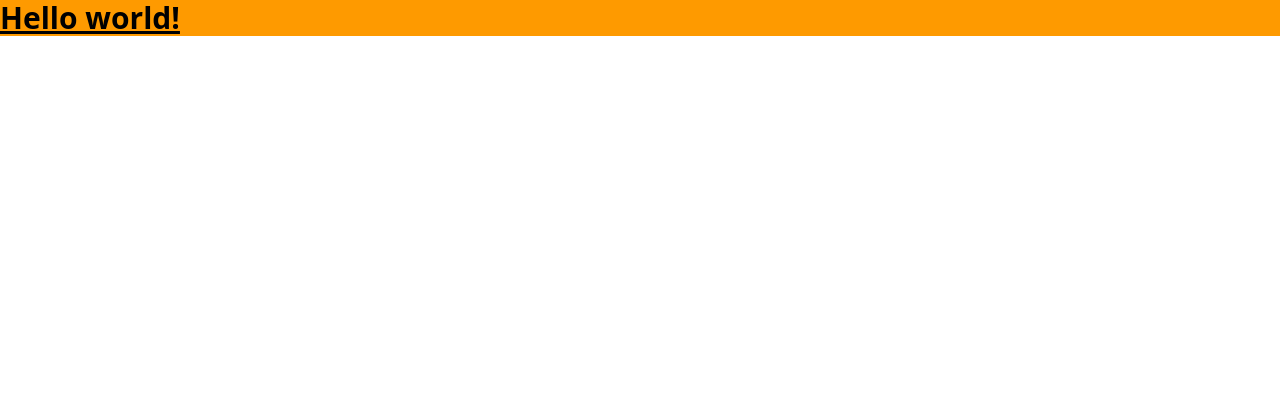
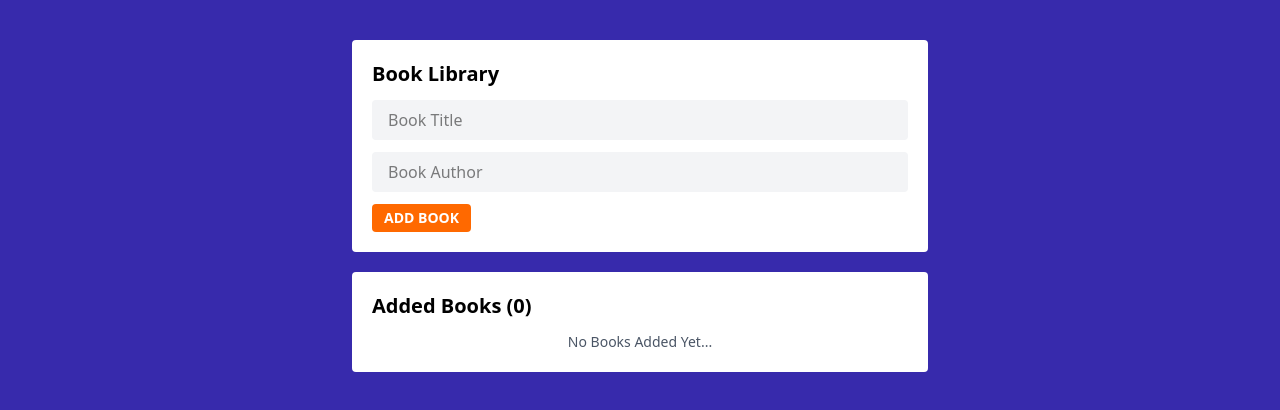
Before and after one commit to dhinakaran-Y/Library_App, a website: page index.html in a window 1280 px wide. Drawn offline with Linux system fonts and the light colour scheme.

Commit message:
UI&UX created

```diff
--- a/index.html
+++ b/index.html
@@ -5,9 +5,24 @@
   <meta name="viewport" content="width=device-width, initial-scale=1.0">
   <link href="./src/output.css" rel="stylesheet">
 </head>
-<body>
-  <h1 class="text-3xl font-bold underline bg-amber-500">
-    Hello world!
-  </h1>
+<body class="bg-indigo-800 p-10">
+   <div class="bg-white p-5 rounded max-w-xl mx-auto">
+     <h4 class="font-semibold text-xl">Book Library</h4>
+
+     <form action="" name="bookForm" class="space-y-3 mt-3">
+        <input type="text" name="" id="bookTitle" placeholder="Book Title" class="input" required>
+        <input type="text" name="" id="bookAuthor" placeholder="Book Author" class="input" required>
+        <button type="submit" class="px-3 py-1 bg-orange-500 rounded uppercase font-semibold text-sm text-white">Add Book</button>
+     </form>
+   </div>
+
+   <!-- Added books section -->
+    <section class="bg-white p-5 rounded max-w-xl mx-auto mt-5">
+        <h4 class="font-semibold text-xl">Added Books (<span id="bookCount">0</span>)</h4>
+        <ul class="mt-3 space-y-2" id="renderedLibrary">
+            <span class="text-gray-600 text-sm justify-center flex">No Books Added Yet...</span>
+        </ul>
+    </section>
 </body>
+<script src=""></script>
 </html>
--- a/src/input.css
+++ b/src/input.css
@@ -1 +1,5 @@
 @import "tailwindcss";
+
+.input{
+    @apply px-4 py-2 rounded bg-gray-100 outline-none w-full;
+}
```
Also changed, not shown: src/output.css.
